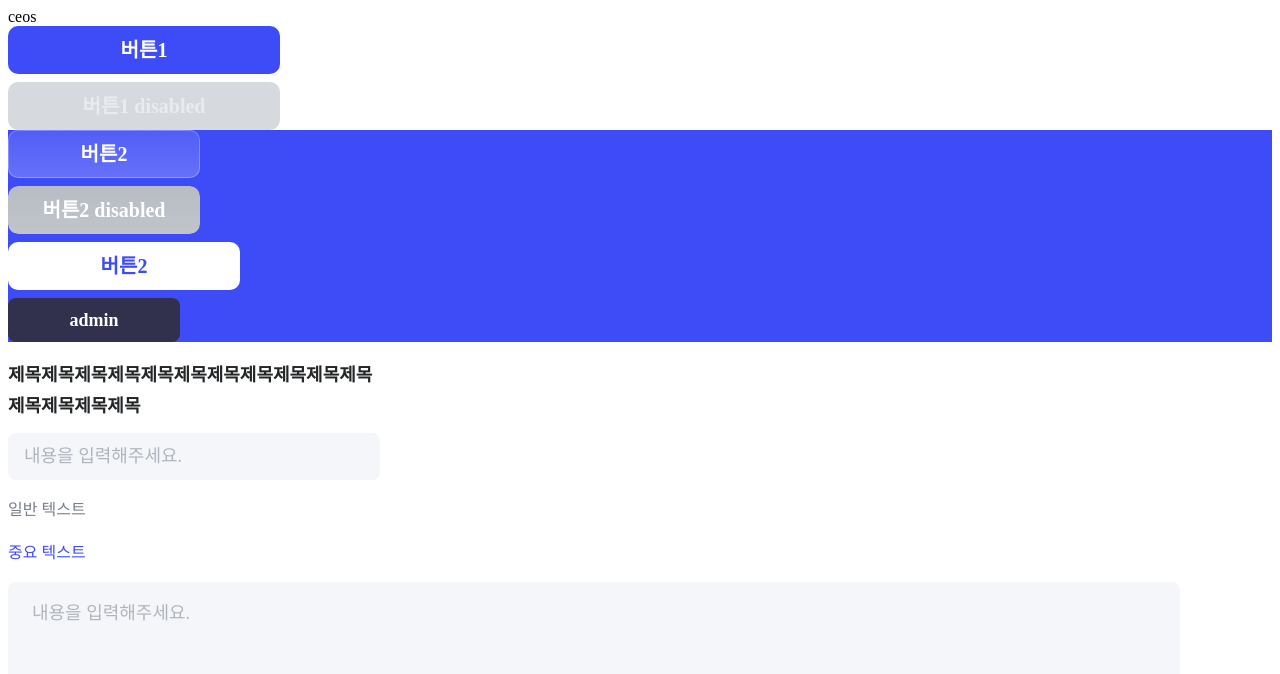
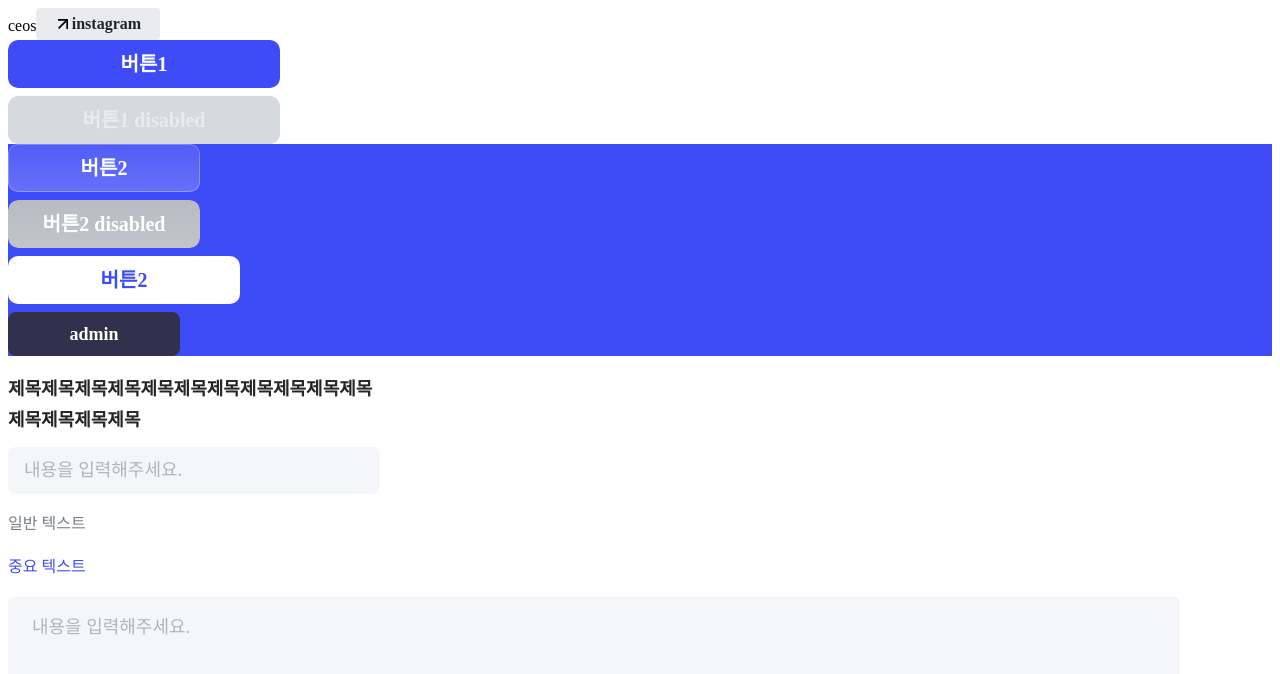
Before and after one commit to CEOS-Developers/CEOS-FE, a Next.js app in the folder apps/ceos/: page / in a window 1280 px wide. Shown: the top 674 px of the page. Built offline with nearby package versions, Linux system fonts and the light colour scheme; a web font is replaced by a local one; what emotion-reset would draw is missing.

Commit message:
feat: Shortcut 컴포넌트

```diff
--- /dev/null
+++ b/apps/ceos/src/assets/ArrowUpRight.tsx
@@ -0,0 +1,24 @@
+export const ArrowUpRight = () => {
+  return (
+    <svg
+      width="14"
+      height="14"
+      viewBox="0 0 14 14"
+      fill="none"
+      xmlns="http://www.w3.org/2000/svg"
+    >
+      <path
+        fill-rule="evenodd"
+        clip-rule="evenodd"
+        d="M12 3.19561L3.19561 12L2 10.8044L10.8044 2L12 3.19561Z"
+        fill="black"
+      />
+      <path
+        fill-rule="evenodd"
+        clip-rule="evenodd"
+        d="M2 2H12V12H10.3333V3.66667H2V2Z"
+        fill="black"
+      />
+    </svg>
+  );
+};
--- /dev/null
+++ b/apps/ceos/src/components/Shortcut/index.tsx
@@ -0,0 +1,46 @@
+import { ArrowUpRight } from '@ceos/assets/ArrowUpRight';
+import styled from '@emotion/styled';
+import { ButtonHTMLAttributes } from 'react';
+import { theme } from '@ceos-fe/ui';
+
+export const Shortcut = ({
+  children,
+  ...props
+}: ButtonHTMLAttributes<HTMLButtonElement>) => {
+  return (
+    <StyledButton {...props}>
+      <Flex gap={2}>
+        <ArrowUpRight />
+        {children}
+      </Flex>
+    </StyledButton>
+  );
+};
+
+const StyledButton = styled.button`
+  width: 124px;
+  height: 32px;
+
+  background-color: ${theme.palette.Gray2};
+  border-radius: 4px;
+  color: ${theme.palette.Black};
+
+  ${theme.typo.Web.Label3}
+`;
+
+const Flex = styled.div<{
+  direction?: string;
+  justify?: string;
+  align?: string;
+  gap?: number;
+  width?: number;
+  height?: number;
+}>`
+  display: flex;
+  flex-direction: ${({ direction }) => (direction ? `${direction}` : 'row')};
+  justify-content: ${({ justify }) => (justify ? `${justify}` : 'center')};
+  align-items: ${({ align }) => (align ? `${align}` : 'center')};
+  gap: ${({ gap }) => (gap ? `${gap}px` : '0px')};
+  width: ${({ width }) => (width ? `${width}px` : '100%')};
+  height: ${({ height }) => (height ? `${height}px` : '100%')};
+`;
--- a/apps/ceos/src/pages/index.tsx
+++ b/apps/ceos/src/pages/index.tsx
@@ -2,6 +2,7 @@ import { Button, TextField } from '@ceos-fe/ui';
 import { useForm } from 'react-hook-form';
 import styled from '@emotion/styled';
 import { KeyOfPalette } from '../../../../packages/ui/src/styles/theme';
+import { Shortcut } from '@ceos/components/Shortcut';
 
 export default function Home() {
   const { register } = useForm({
@@ -15,6 +16,7 @@ export default function Home() {
     <>
       <div>
         ceos
+        <Shortcut onClick={() => {}}>instagram</Shortcut>
         <Wrapper color="White">
           <Button variant="default">버튼1</Button>
           <Button variant="default" disabled>
```
Also changed, not shown: apps/ceos/src/assets/arrow-up-right.svg (added).
